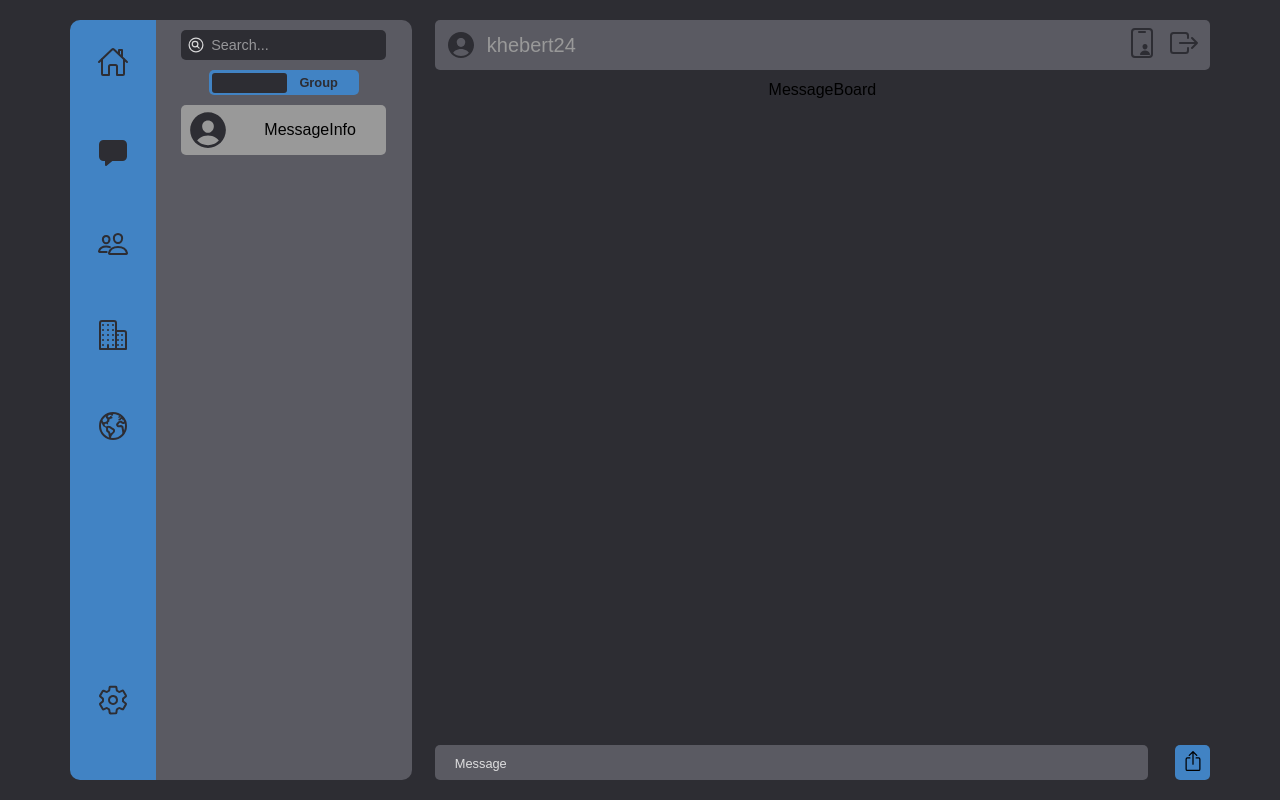
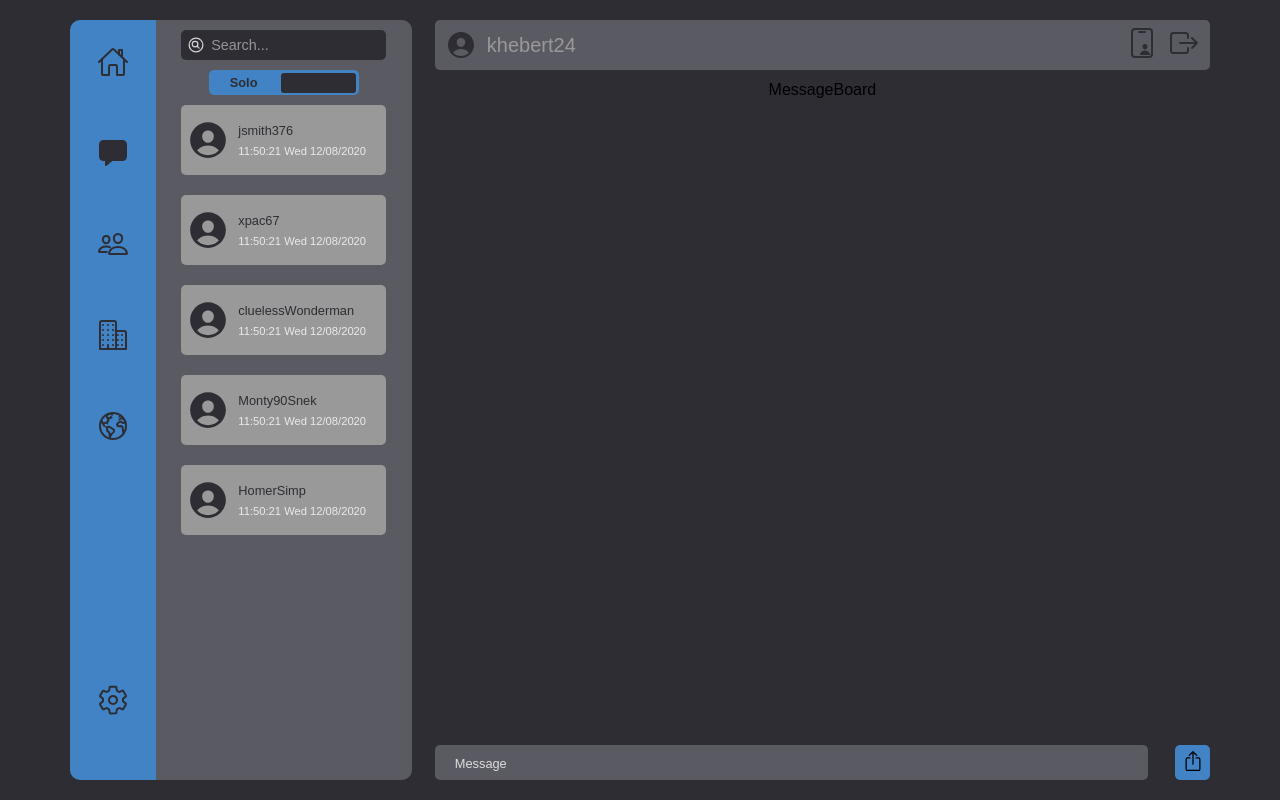
Before and after one commit to kraig-hebert/chat, a React (Create React App) app in the folder client/: page / in a window 1280 px wide. Built offline with nearby package versions, Linux system fonts and the light colour scheme.

Commit message:
added solo and group cards with dummy data

```diff
--- a/client/src/components/sideMenu/menuOptions/directMessagesOptions/DirectMessagesOptions.jsx
+++ b/client/src/components/sideMenu/menuOptions/directMessagesOptions/DirectMessagesOptions.jsx
@@ -1,17 +1,38 @@
-import React from 'react';
+import React, { useState } from 'react';
 import PropTypes from 'prop-types';
 
 import { useStyles } from './directMessagesOptionsStyles';
 import DirectMessageCard from './directMessageCard/DirectMessageCard';
 import MessageTypeSelector from './directMessageCard/messageTypeSelector/MessageTypeSelector';
 
+//import dummyData for cards
+import dummyData from './dummyData';
+
 const DirectMessagesOptions = (props) => {
   const {} = props;
   const classes = useStyles();
+
+  const [selectedType, setSelectedType] = useState('solo');
+
+  const renderedSoloCards = dummyData.solo.map((message, index) => (
+    <DirectMessageCard message={message} key={index} />
+  ));
+  const renderedGroupCards = dummyData.group.map((message, index) => (
+    <DirectMessageCard message={message} key={index} />
+  ));
+
+  const renderCards = () => {
+    if (selectedType === 'solo') return renderedSoloCards;
+    else if (selectedType === 'group') return renderedGroupCards;
+  };
+
   return (
     <div className={classes.directMessagesOptions}>
-      <MessageTypeSelector />
-      <DirectMessageCard />
+      <MessageTypeSelector
+        selectedType={selectedType}
+        setSelectedType={setSelectedType}
+      />
+      {renderCards()}
     </div>
   );
 };
--- a/client/src/components/sideMenu/menuOptions/directMessagesOptions/directMessageCard/DirectMessageCard.jsx
+++ b/client/src/components/sideMenu/menuOptions/directMessagesOptions/directMessageCard/DirectMessageCard.jsx
@@ -6,16 +6,19 @@ import { useStyles } from './directMessageCardStyles';
 import MessageInfo from './messageInfo/MessageInfo';
 
 const DirectMessageCard = (props) => {
-  const {} = props;
+  const { message } = props;
   const classes = useStyles();
+
   return (
     <div className={classes.directMessageCard}>
       <IoPersonCircle className={classes.icon} />
-      <MessageInfo />
+      <MessageInfo message={message} />
     </div>
   );
 };
 
-DirectMessageCard.propTypes = {};
+DirectMessageCard.propTypes = {
+  message: PropTypes.object,
+};
 
 export default DirectMessageCard;
--- a/client/src/components/sideMenu/menuOptions/directMessagesOptions/directMessageCard/directMessageCardStyles.js
+++ b/client/src/components/sideMenu/menuOptions/directMessagesOptions/directMessageCard/directMessageCardStyles.js
@@ -6,7 +6,8 @@ export const useStyles = createUseStyles((theme) => ({
     justifyContent: 'space-around',
     alignItems: 'center',
     width: '80%',
-    height: '50px',
+    height: '70px',
+    marginBottom: '20px',
     backgroundColor: theme.tertiary.main,
     borderRadius: '5px',
   },
--- a/client/src/components/sideMenu/menuOptions/directMessagesOptions/directMessageCard/messageInfo/MessageInfo.jsx
+++ b/client/src/components/sideMenu/menuOptions/directMessagesOptions/directMessageCard/messageInfo/MessageInfo.jsx
@@ -1,15 +1,23 @@
 import React from 'react';
+import { format } from 'date-fns';
 import PropTypes from 'prop-types';
 
 import { useStyles } from './messageInfoStyles';
 
 const MessageInfo = (props) => {
-  const {} = props;
+  const { message } = props;
   const classes = useStyles();
 
-  return <div className={classes.messageInfo}>MessageInfo</div>;
+  return (
+    <div className={classes.messageInfo}>
+      <p>{message.title}</p>
+      <p>{format(new Date(message.date), 'hh:mm:ss eee dd/MM/yyyy ')}</p>
+    </div>
+  );
 };
 
-MessageInfo.propTypes = {};
+MessageInfo.propTypes = {
+  message: PropTypes.object,
+};
 
 export default MessageInfo;
--- a/client/src/components/sideMenu/menuOptions/directMessagesOptions/directMessageCard/messageInfo/messageInfoStyles.js
+++ b/client/src/components/sideMenu/menuOptions/directMessagesOptions/directMessageCard/messageInfo/messageInfoStyles.js
@@ -1,11 +1,20 @@
 import { createUseStyles } from 'react-jss';
 
-export const useStyles = createUseStyles({
+export const useStyles = createUseStyles((theme) => ({
   messageInfo: {
     display: 'flex',
     flexDirection: 'column',
-    alignItems: 'center',
-    justifyContent: 'center',
+    alignItems: 'flex-start',
+    justifyContent: 'space-around',
     width: '70%',
+    height: '60%',
+    '& p:first-of-type': {
+      color: theme.mainBG.main,
+      fontSize: '.8rem',
+    },
+    '& p:last-of-type': {
+      color: theme.light.main,
+      fontSize: '.7rem',
+    },
   },
-});
+}));
--- a/client/src/components/sideMenu/menuOptions/directMessagesOptions/directMessageCard/messageTypeSelector/MessageTypeSelector.jsx
+++ b/client/src/components/sideMenu/menuOptions/directMessagesOptions/directMessageCard/messageTypeSelector/MessageTypeSelector.jsx
@@ -4,20 +4,18 @@ import PropTypes from 'prop-types';
 import { useStyles } from './messageTypeSelectorStyles';
 
 const MessageTypeSelector = (props) => {
-  const {} = props;
-
-  const [selectedType, setSelectedType] = useState('solo');
+  const { selectedType, setSelectedType } = props;
 
   const setStyles = () => {
     if (selectedType === 'solo') {
       return {
-        left: '3px',
-        transform: 'translateX(0)',
+        left: '100%',
+        transform: 'translateX(-104%)',
       };
     } else if (selectedType == 'group') {
       return {
-        left: '100%',
-        transform: 'translateX(-104%)',
+        left: '3px',
+        transform: 'translateX(0)',
       };
     }
   };
@@ -38,6 +36,9 @@ const MessageTypeSelector = (props) => {
   );
 };
 
-MessageTypeSelector.propTypes = {};
+MessageTypeSelector.propTypes = {
+  selectedType: PropTypes.string,
+  setSelectedType: PropTypes.func,
+};
 
 export default MessageTypeSelector;
--- /dev/null
+++ b/client/src/components/sideMenu/menuOptions/directMessagesOptions/dummyData.js
@@ -0,0 +1,36 @@
+const dummyData = {
+  solo: [
+    {
+      title: 'jsmith376',
+      date: '2020-08-12T23:50:21.817Z',
+    },
+    {
+      title: 'xpac67',
+      date: '2020-08-12T23:50:21.817Z',
+    },
+    {
+      title: 'cluelessWonderman',
+      date: '2020-08-12T23:50:21.817Z',
+    },
+    {
+      title: 'Monty90Snek',
+      date: '2020-08-12T23:50:21.817Z',
+    },
+    {
+      title: 'HomerSimp',
+      date: '2020-08-12T23:50:21.817Z',
+    },
+  ],
+  group: [
+    {
+      title: 'Homies',
+      date: '2020-08-12T23:50:21.817Z',
+    },
+    {
+      title: 'Siblings',
+      date: '2020-08-12T23:50:21.817Z',
+    },
+  ],
+};
+
+export default dummyData;
```
